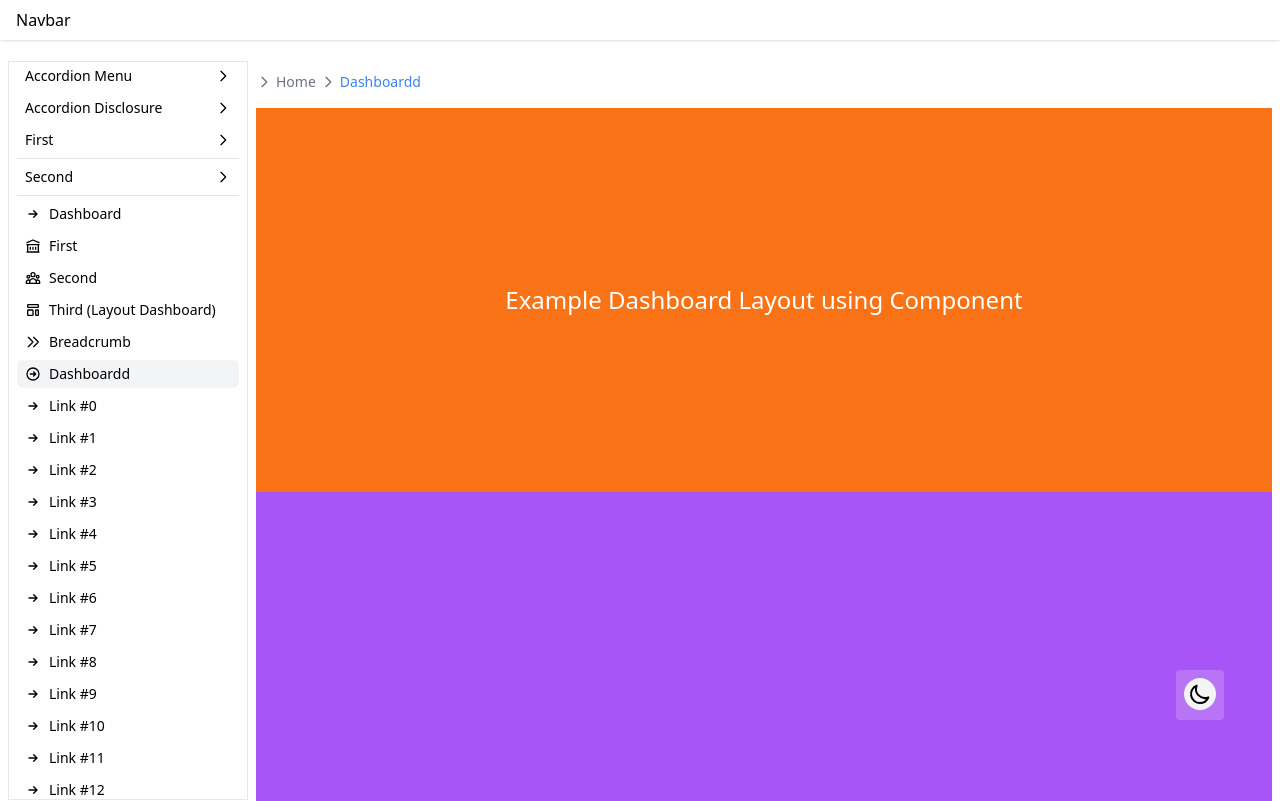
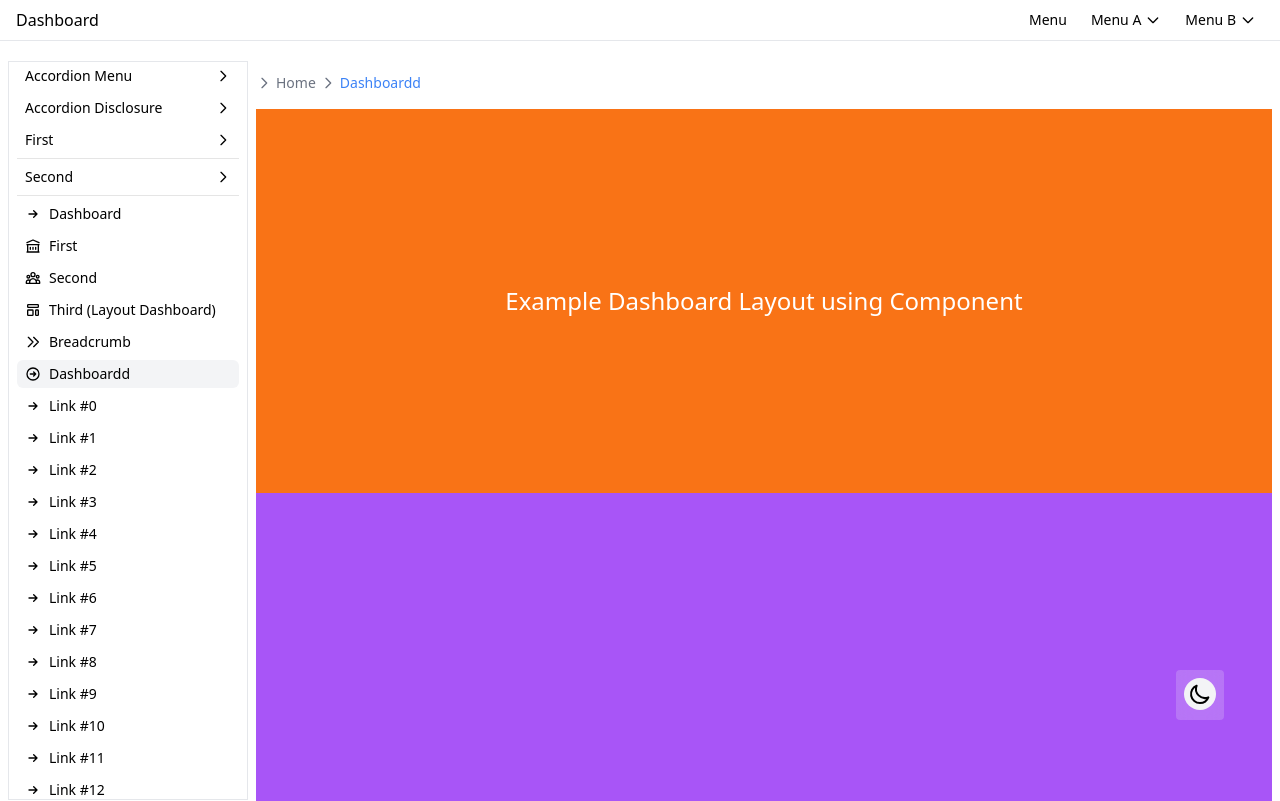
Before and after one commit to wahidari/next-tailwind-headlessui, a Next.js app: page /dashboardd in a window 1280 px wide. Shown: the top 801 px of the page. Built offline with nearby package versions, Linux system fonts and the light colour scheme; no server answers.

Commit message:
Update DashboardNav.js

```diff
--- a/components/dashboard/DashboardNav.js
+++ b/components/dashboard/DashboardNav.js
@@ -1,19 +1,91 @@
-import { useContext } from "react";
+import { useContext, Fragment } from "react";
 import { GlobalContext } from "@utils/GlobalContext";
-import { MenuIcon } from "@heroicons/react/outline";
+import { ChevronDownIcon, MenuIcon } from "@heroicons/react/outline";
+import { Popover, Transition } from "@headlessui/react";
+import ActiveLink from "@components/ActiveLink";
+import Link from "next/link";
 
 export default function DashboardNav() {
 
   const { setShowMobileMenu } = useContext(GlobalContext);
 
   return (
-    <nav className="bg-white dark:bg-neutral-900 shadow flex max-w-screen-2xl mx-auto px-2 sticky top-0 z-10">
-      <div className="px-2 w-full my-2 flex gap-2 dark:text-white font-medium">
-        <button onClick={() => setShowMobileMenu(true)} className="block lg:hidden">
-          <span className="sr-only">Open panel</span>
-          <MenuIcon className="block h-5 w-5" aria-hidden="true" />
-        </button>
-        Navbar
+    // Full Width
+    // <nav className="flex mx-auto px-2 sticky top-0 z-10 bg-white dark:bg-neutral-900 border-b dark:border-b-neutral-800">
+    <nav className="flex max-w-screen-2xl mx-auto px-2 sticky top-0 z-10 bg-white dark:bg-neutral-900 border-b dark:border-b-neutral-800">
+      <div className="px-2 w-full my-2 flex justify-between">
+        <div className="flex gap-2 dark:text-white font-medium">
+          <button onClick={() => setShowMobileMenu(true)} className="block lg:hidden">
+            <span className="sr-only">Open panel</span>
+            <MenuIcon className="block h-5 w-5" aria-hidden="true" />
+          </button>
+          Dashboard
+        </div>
+        <div className="sm:flex gap-2 dark:text-white text-sm font-medium hidden">
+          <Link href="/dashboardd">
+            <a className="px-2 rounded hover:bg-gray-100 flex items-center">Menu</a>
+          </Link>
+          <Popover className="relative hover:bg-gray-100 rounded flex items-center">
+            {({ open }) => (
+              <>
+                <Popover.Button className="group flex space-x-1 items-center px-2 rounded-md text-sm font-medium transition-all">
+                  <span>Menu A</span>
+                  <ChevronDownIcon
+                    className={`${open ? 'transform rotate-180 transition-transform duration-300' : 'transition-transform duration-300'} h-4 w-4`}
+                  />
+                </Popover.Button>
+                <Transition
+                  as={Fragment}
+                  enter="duration-200 ease-out"
+                  enterFrom="opacity-0 scale-95"
+                  enterTo="opacity-100 scale-100"
+                  leave="duration-100 ease-in"
+                  leaveFrom="opacity-100 scale-100"
+                  leaveTo="opacity-0 scale-95"
+                >
+                  <Popover.Panel className="absolute bg-white shadow space-y-1 top-9 right-0 px-2 py-2 rounded w-40 z-10">
+                    <ActiveLink activeClassName="bg-gray-100" href="/dashboard">
+                      <a className="block px-3 py-1 rounded-md text-sm font-medium hover:bg-gray-100 transition-all">Dashboard</a>
+                    </ActiveLink>
+                    <ActiveLink activeClassName="bg-gray-100" href="/dashboardd">
+                      <a className="block px-3 py-1 rounded-md text-sm font-medium hover:bg-gray-100 transition-all">Dashboardd</a>
+                    </ActiveLink>
+                  </Popover.Panel>
+                </Transition>
+              </>
+            )}
+          </Popover>
+          <Popover className="relative hover:bg-gray-100 rounded flex items-center">
+            {({ open }) => (
+              <>
+                <Popover.Button className="group flex space-x-1 items-center px-2 rounded-md text-sm font-medium transition-all">
+                  <span>Menu B</span>
+                  <ChevronDownIcon
+                    className={`${open ? 'transform rotate-180 transition-transform duration-300' : 'transition-transform duration-300'} h-4 w-4`}
+                  />
+                </Popover.Button>
+                <Transition
+                  as={Fragment}
+                  enter="duration-200 ease-out"
+                  enterFrom="opacity-0 scale-95"
+                  enterTo="opacity-100 scale-100"
+                  leave="duration-100 ease-in"
+                  leaveFrom="opacity-100 scale-100"
+                  leaveTo="opacity-0 scale-95"
+                >
+                  <Popover.Panel className="absolute bg-white shadow space-y-1 top-9 right-0 px-2 py-2 rounded w-40 z-10">
+                    <ActiveLink activeClassName="bg-gray-100" href="/dashboard">
+                      <a className="block px-3 py-1 rounded-md text-sm font-medium hover:bg-gray-100 transition-all">Dashboard</a>
+                    </ActiveLink>
+                    <ActiveLink activeClassName="bg-gray-100" href="/dashboardd">
+                      <a className="block px-3 py-1 rounded-md text-sm font-medium hover:bg-gray-100 transition-all">Dashboardd</a>
+                    </ActiveLink>
+                  </Popover.Panel>
+                </Transition>
+              </>
+            )}
+          </Popover>
+        </div>
       </div>
     </nav>
   )
```
